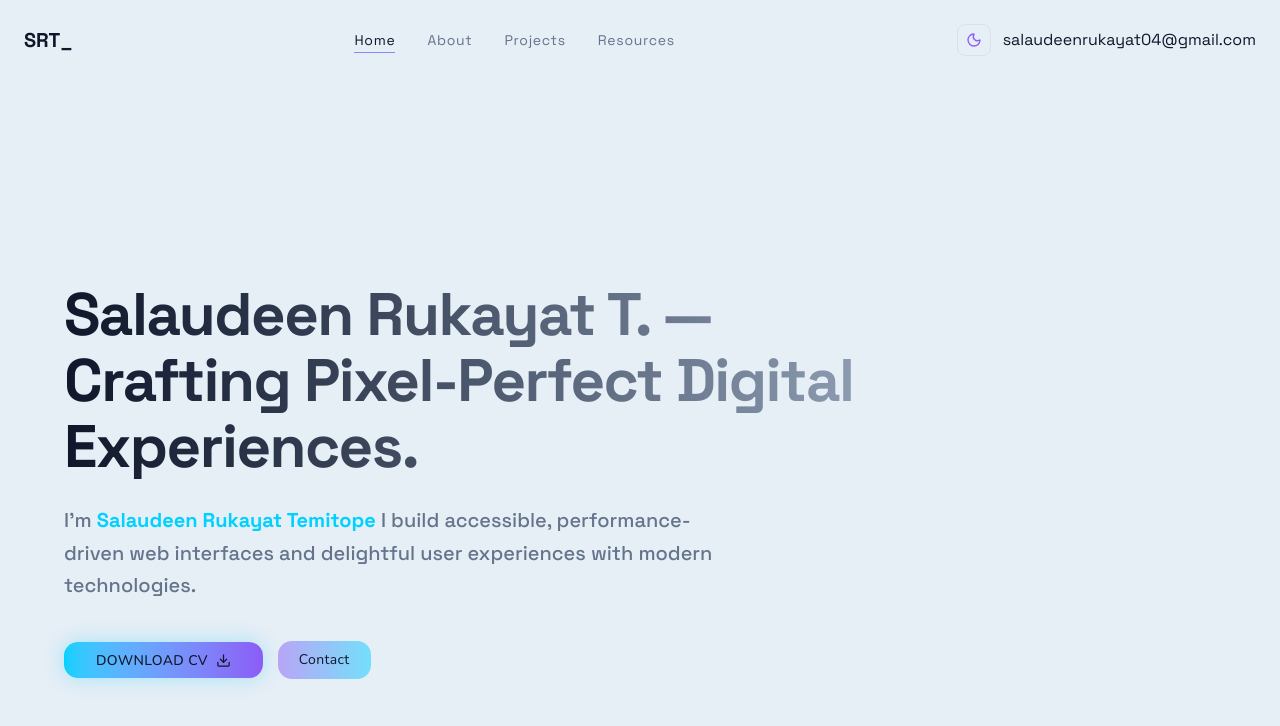
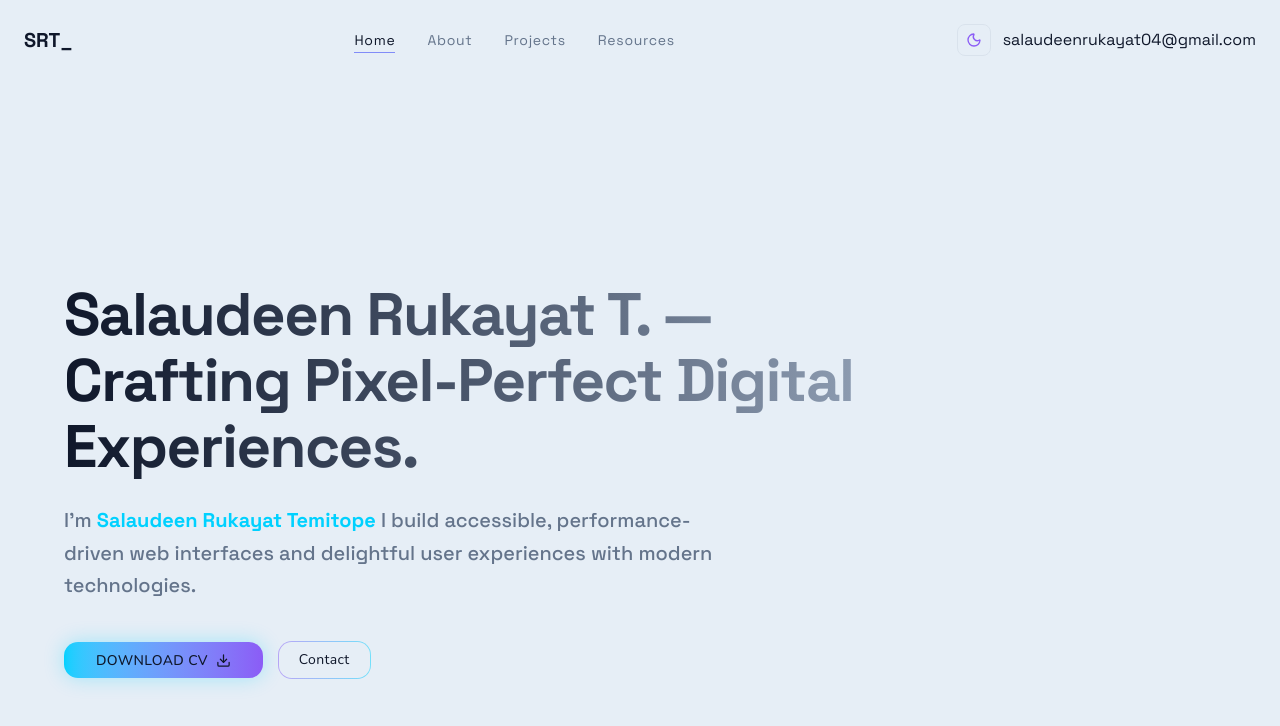
Before and after one commit to Ruqayah1204/my-portfolio, a Next.js app: page / in a window 1280 px wide. Shown: the top 726 px of the page. Built offline with nearby package versions, Linux system fonts and the light colour scheme.

Commit message:
hero-section fixed

```diff
--- a/components/hero-section.tsx
+++ b/components/hero-section.tsx
@@ -56,7 +56,7 @@ export const HeroSection = () => {
                         I build accessible, performance-driven web interfaces and delightful user experiences with modern technologies.
                     </p>
 
-                    <div className="flex flex-wrap gap-4">
+                    <div className="hero-cta flex flex-wrap gap-4">
                         <Link
                             href={personalData.resume}
                             target="_blank"
@@ -76,7 +76,8 @@ export const HeroSection = () => {
                         {/* <div className="hero-cta"> */}
                             <Link
                                 href="#contact"
-                                className="gradient-border hero-cta text-foreground px-5 py-2 inline-flex items-center gap-2 transition-all duration-300 hover:text-primary hover:shadow-[0_0_18px_rgba(129,140,248,0.25)] text-sm tracking-wide"
+                                className="gradient-border  text-foreground px-5 py-2 inline-flex items-center gap-2 transition-all duration-300 hover:text-primary hover:shadow-[0_0_18px_rgba(129,140,248,0.25)] text-sm tracking-wide"
+
                             >
                                 Contact
                             </Link>
```
